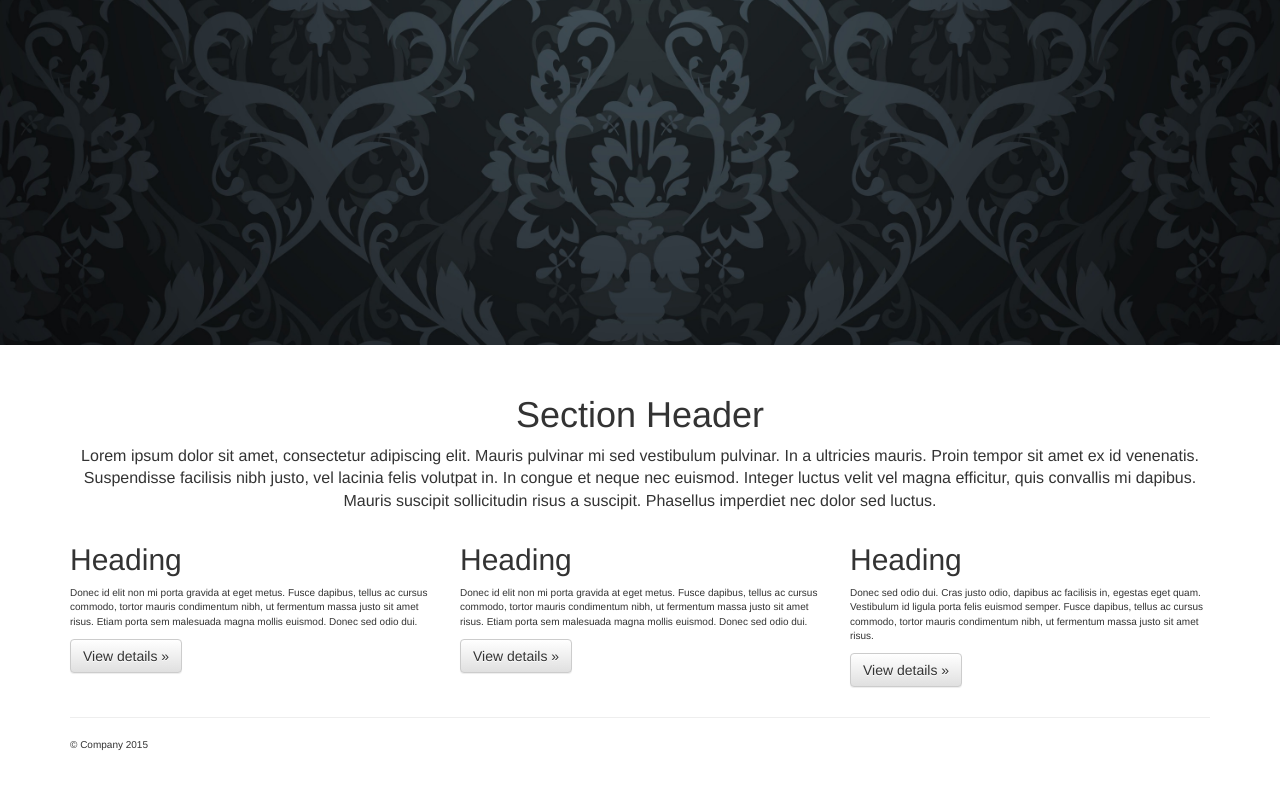
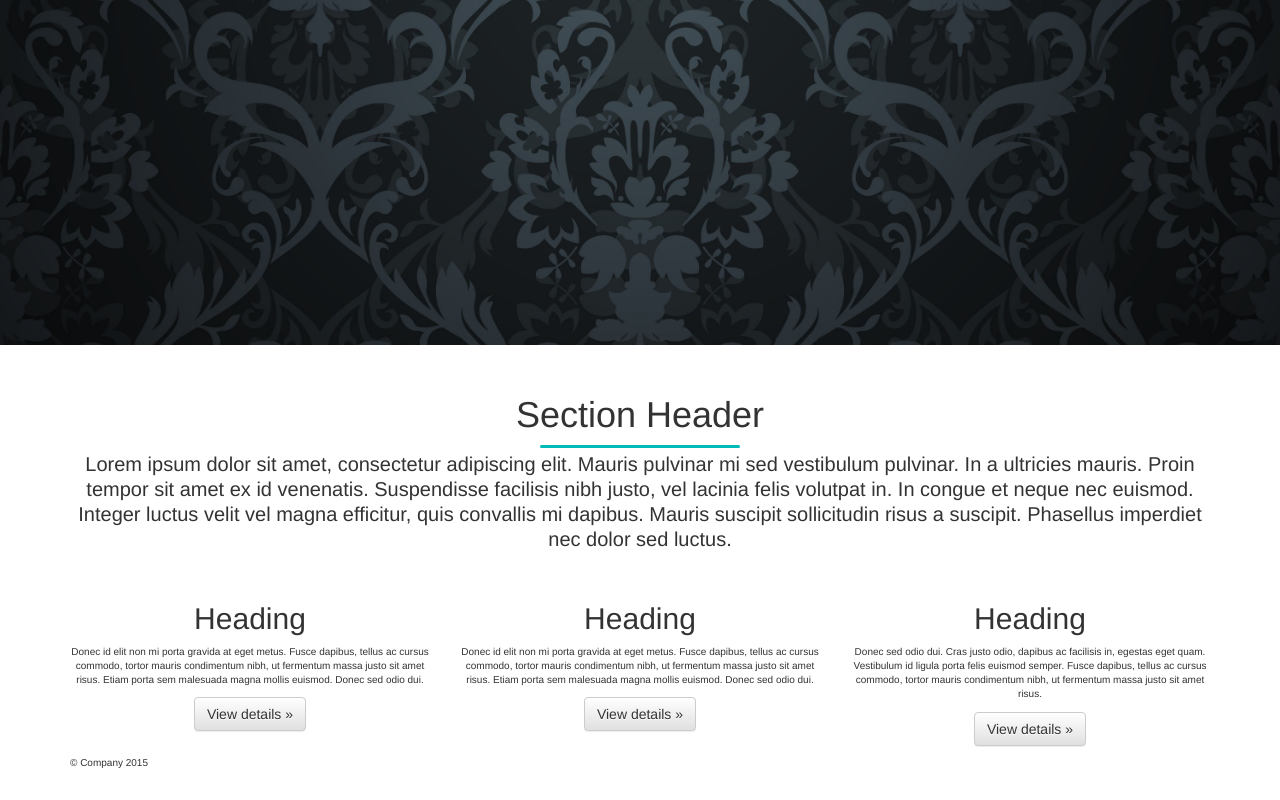
Before and after one commit to udoyen/personalsite-2016-initializer-bootstrap, a plain HTML site: page public_html/index.html in a window 1280 px wide. Shown: the part 505-1305 px from the top of the page. Drawn offline with nearby package versions, Linux system fonts and the light colour scheme.

Commit message:
presentation section tweak and addition of new presentation section above services section. Centered text on services layer on addition of class text-center

```diff
--- a/public_html/index.html
+++ b/public_html/index.html
@@ -136,6 +136,8 @@
             /* Presentaion section design */
             .presentation{
                 text-align: center;
+                line-height: 2.5em !important;
+                padding-bottom: 20px;
             }
 
             .presentation h1{
@@ -143,7 +145,7 @@
             }
 
             .presentation p{
-                font-size: 1.6em;
+                font-size: 2em;
             }
 
             .section-header-text{
@@ -151,8 +153,15 @@
             }
 
             .header-line{
+                width: 200px;
+                border-top-color: #00BAB8;
+                border-top-style: solid;
+                border-top-width: 3px;
+                border-radius: 4px;
+                margin: 0 auto 4px auto;
+            }
 
-            }
+
         </style>
         <link rel="stylesheet" href="css/bootstrap-theme.min.css">
         <link rel="stylesheet" href="css/main.css">
@@ -217,8 +226,13 @@
                     Mauris suscipit sollicitudin risus a suscipit. Phasellus imperdiet nec dolor sed luctus. </p>
             </div>
         </div>
+        <div class="container-fluid">
+            <div class="container">
 
-        <div class="container">
+            </div>
+        </div>
+        <div class="container-fluid">
+            <div class="container text-center">
                 <!-- Example row of columns -->
                 <div class="row">
                     <div class="col-md-4">
@@ -237,13 +251,18 @@
                         <p><a class="btn btn-default" href="#" role="button">View details »</a></p>
                     </div>
                 </div>
+            </div>
+        </div>
 
-            <hr>
-
+        <div class="container-fluid">
+            <div class="container">
                 <footer>
                     <p>© Company 2015</p>
                 </footer>
-        </div> <!-- /container -->        <script src="//ajax.googleapis.com/ajax/libs/jquery/1.11.2/jquery.js"></script>
+            </div> <!-- /container -->
+        </div>
+
+        <script src="//ajax.googleapis.com/ajax/libs/jquery/1.11.2/jquery.js"></script>
         <script>window.jQuery || document.write('<script src="js/vendor/jquery-1.11.2.js"><\/script>')</script><script src="js/vendor/jquery-1.11.2.js"></script>
 
         <script src="js/vendor/bootstrap.min.js"></script>
```
Lines whose indentation alone changed are shown as unchanged.
